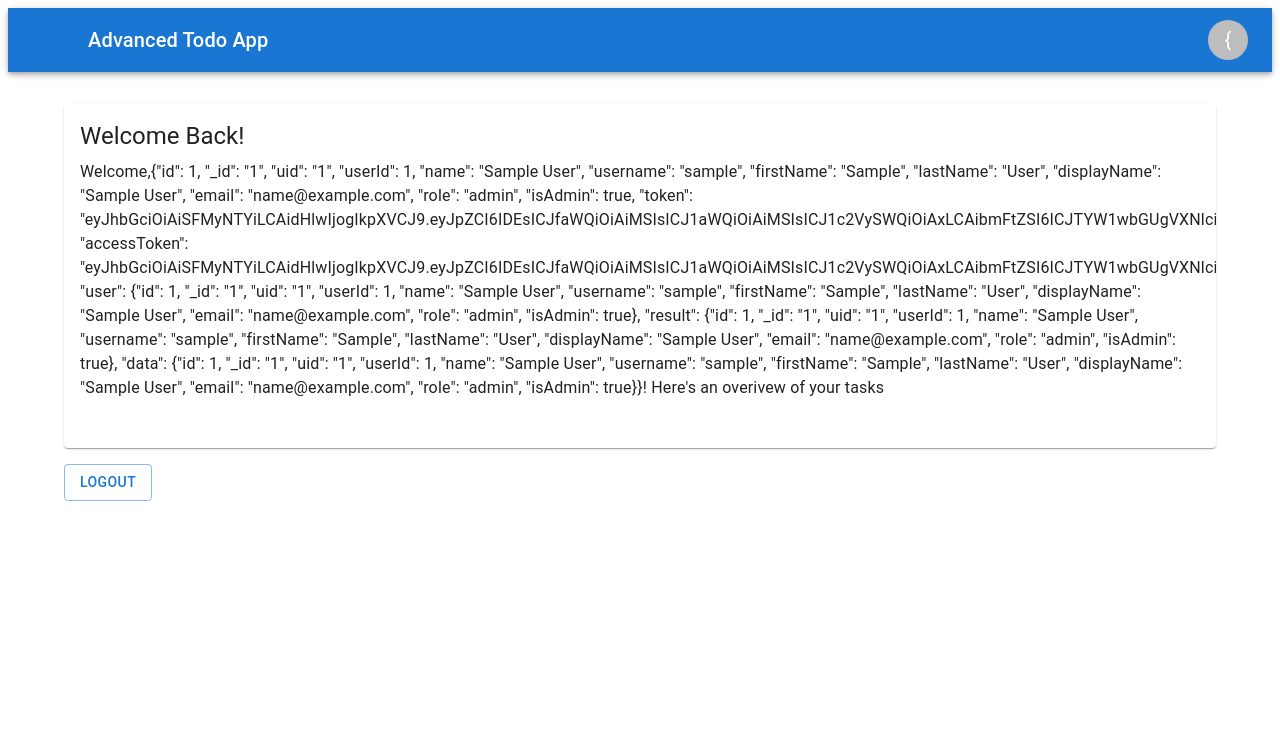
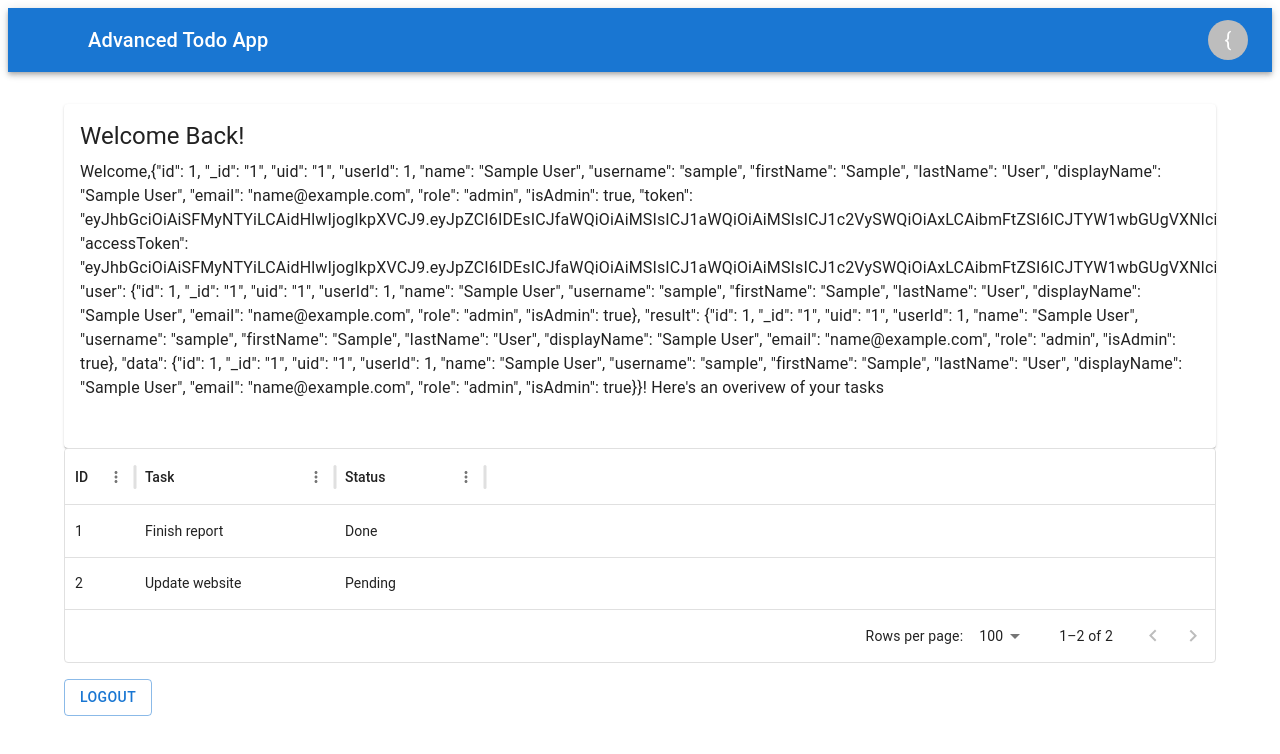
Before and after one commit to Heesun0514/Advanced_todo_practice, a React (Vite) app: page /Dashboard in a window 1280 px wide. Shown: the top 754 px of the page. Built offline with nearby package versions, Linux system fonts and the light colour scheme; sample sign-in values are in the browser's storage; some icons are missing.

Commit message:
DataGrid

```diff
--- a/src/pages/Dashboard.jsx
+++ b/src/pages/Dashboard.jsx
@@ -12,6 +12,7 @@ import { useNavigate } from "react-router-dom";
 import Navbar from '../components/Navbar'; // 추가
 import Sidebar from '../components/Sidebar'; // 추가
 import BreadcrumbsNav from "../components/BreadcrumbsNav";// 추가
+import { DataGrid } from '@mui/x-data-grid';// 추가
 
 
 
@@ -19,6 +20,22 @@ const Dashboard=()=>{
   const navigate = useNavigate();
   const username=localStorage.getItem('user');
   const [sidebarOpen,setSidebarOpen]=useState(false);// 사이드바 상태 추가
+
+ // DataGrid 데이터 준비
+ const rows = [ // 데이터 배열
+    { id: 1, task: 'Finish report', status: 'Done' },
+    { id: 2, task: 'Update website', status: 'Pending' },
+  ];
+
+  const columns = [ // 컬럼 정의
+    { field: 'id', headerName: 'ID', width: 70 },
+    { field: 'task', headerName: 'Task', width: 200 },
+    { field: 'status', headerName: 'Status', width: 150 },
+  ];
+
+
+
+
 
 
   const handleLoggout=()=>{
@@ -62,6 +79,19 @@ const handleSidebarClose=()=>{
       </CardContent>
       </Card>
 
+ {/* DataGrid 추가 */}
+
+  <DataGrid
+  autoHeight
+  rows={rows}
+  columns={columns}
+  pageSize={5}
+  />
+
+
+
+
+
 <Button
 variant="outlined"
 onClick={handleLoggout}
```
